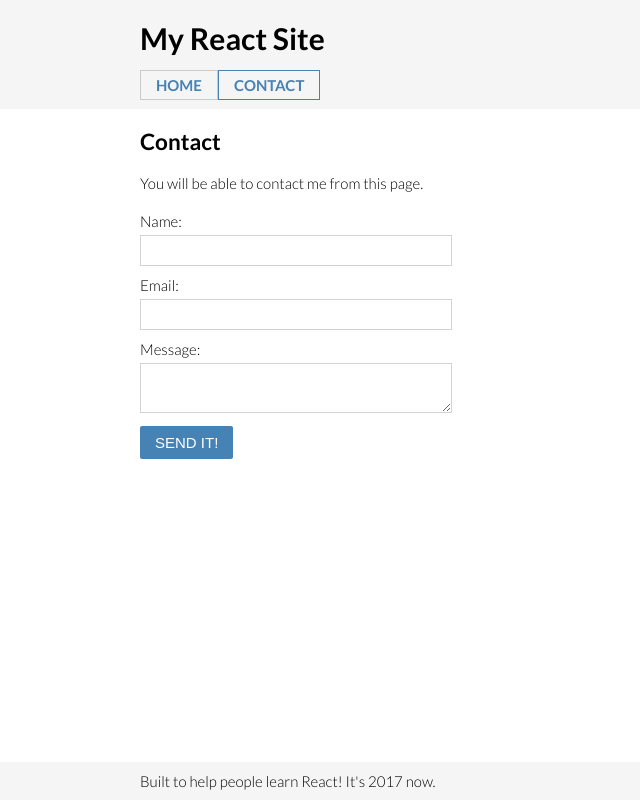
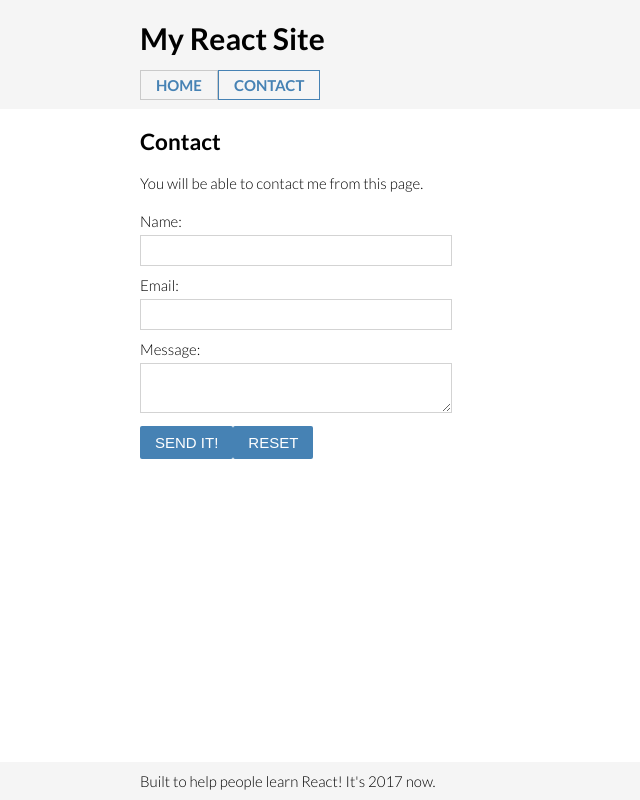
Before and after one commit to dev-geddy/create-your-react-app, a React (Create React App) app: page /contact in a window 1280 px wide. Shown: the whole page, without its empty margins (0-640 px from the left). Built offline with nearby package versions, Linux system fonts and the light colour scheme.

Commit message:
Form reset added.

```diff
--- a/src/forms/ContactForm.js
+++ b/src/forms/ContactForm.js
@@ -16,7 +16,7 @@ export class ContactForm extends Component {
 
   handleChange = (event) => {
     console.log(`onChange for ${event.target.id}: ${event.target.value}`);
-    const { id, value } = event.target;
+    const {id, value} = event.target;
     let newState = {
       ...this.state
     };
@@ -26,23 +26,35 @@ export class ContactForm extends Component {
     this.setState(newState);
   }
 
+  resetForm = (event) => {
+    event.preventDefault();
+    this.setState({
+      name: '',
+      email: '',
+      message: ''
+    })
+  }
+
   render() {
+    const {name, email, message} = this.state;
+
     return (
       <form onSubmit={this.handleFormSubmit}>
         <div className="ContactForm-row">
           <label htmlFor="name">Name:</label>
-          <input type="text" id="name" onChange={this.handleChange}/>
+          <input type="text" id="name" onChange={this.handleChange} value={name}/>
         </div>
         <div className="ContactForm-row">
           <label htmlFor="email">Email:</label>
-          <input type="email" id="email" onChange={this.handleChange}/>
+          <input type="email" id="email" onChange={this.handleChange} value={email}/>
         </div>
         <div className="ContactForm-row">
           <label htmlFor="message">Message:</label>
-          <textArea id="message" onChange={this.handleChange}/>
+          <textArea id="message" onChange={this.handleChange} value={message}/>
         </div>
         <div className="ContactForm-row">
           <button type="submit">Send it!</button>
+          <button onClick={this.resetForm}>Reset</button>
         </div>
       </form>
     );
```
